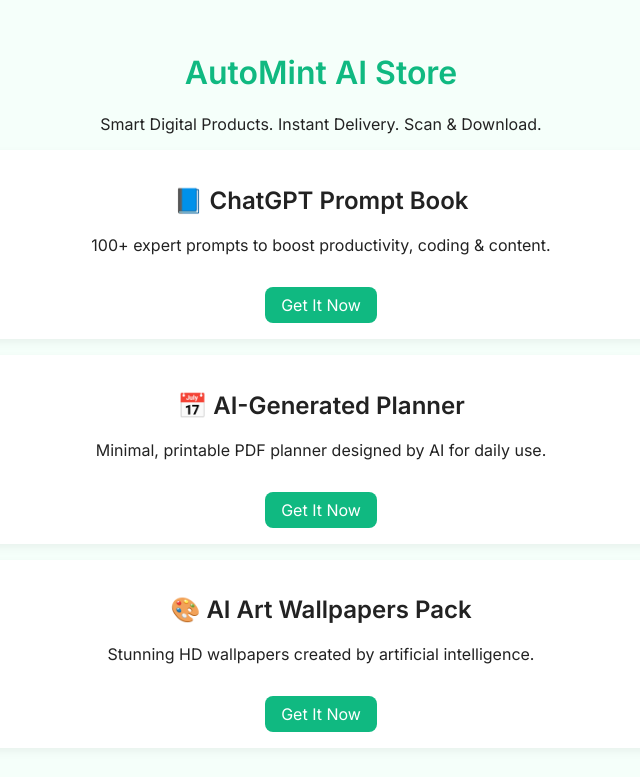
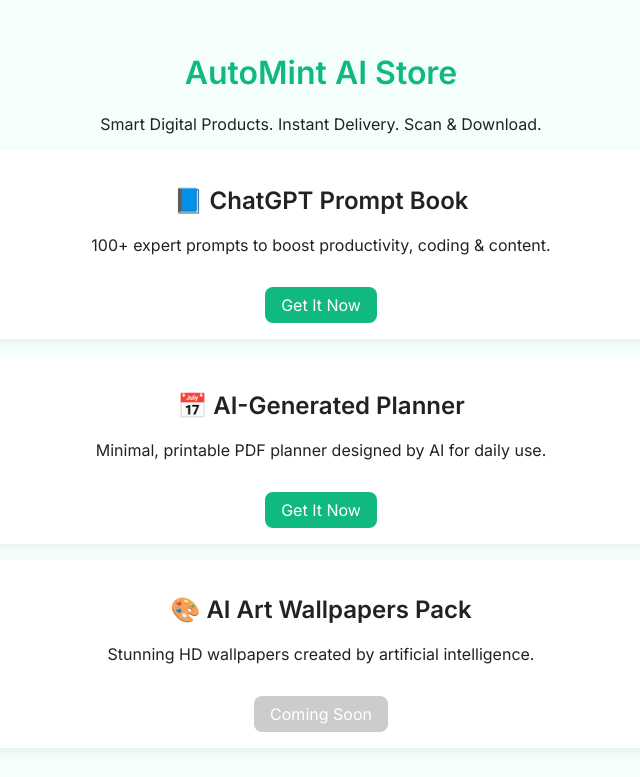
Before and after one commit to Gagan583/automint-ai-store, a plain HTML site: page index.html in a window 1280 px wide. Shown: the top 777 px of the page, without its empty margins (319-959 px from the left). Drawn offline with Linux system fonts and the light colour scheme.

Commit message:
Update index.html

```diff
--- a/index.html
+++ b/index.html
@@ -64,7 +64,7 @@
     <div class="product">
       <h2>🎨 AI Art Wallpapers Pack</h2>
       <p>Stunning HD wallpapers created by artificial intelligence.</p>
-      <a href="https://drive.google.com/file/d/1YY7X06SrWwyPZQ9jZq1KXTfqm-nrLeu_/view?usp=drivesdk" target="_blank">Get It Now</a>
+      <a href="#" target="_blank" style="background-color: #ccc;">Coming Soon</a>
     </div>
 
     <div class="qr">
```
